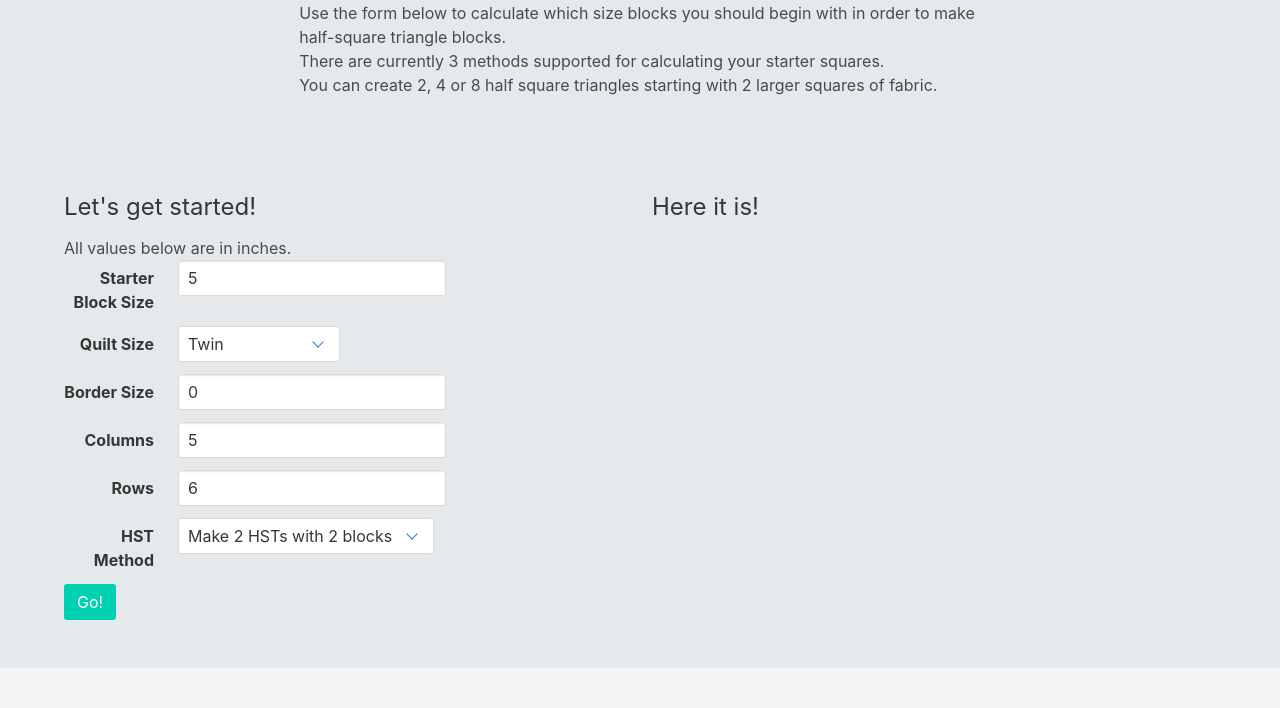
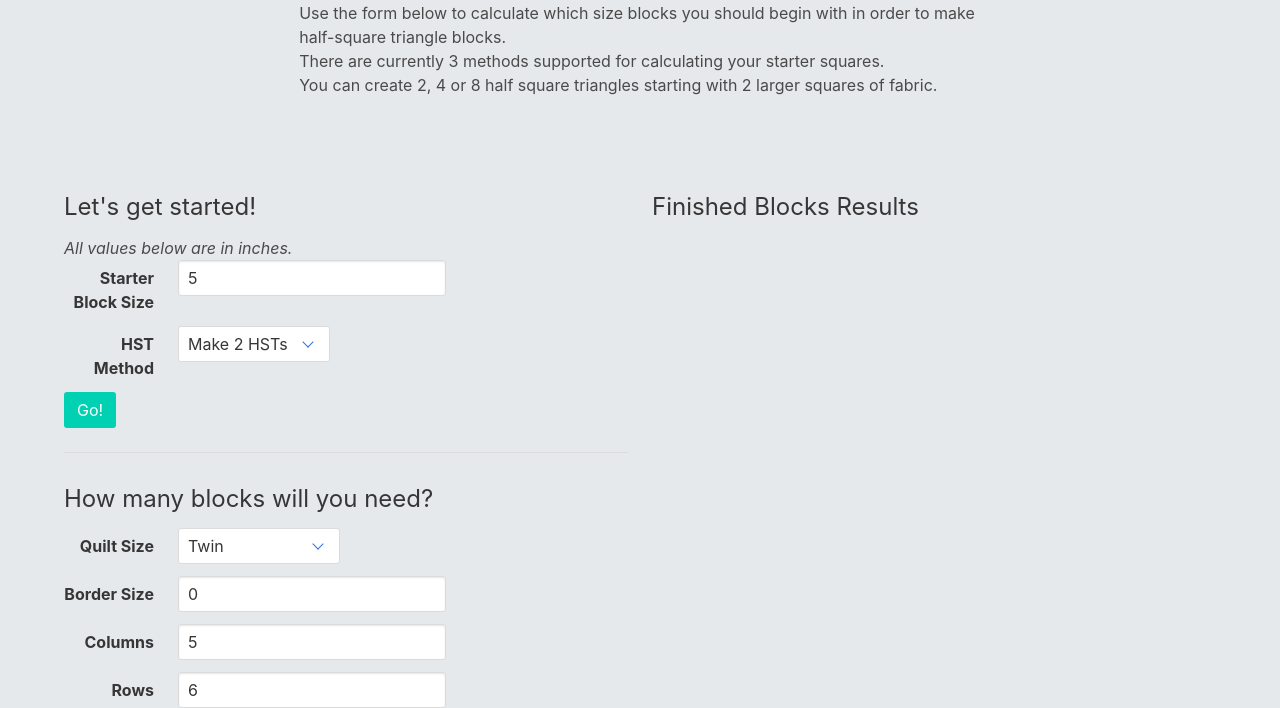
Before and after one commit to staceymosier/half-square-triangle-calculator, a website built with webpack: page dist/index.html in a window 1280 px wide. Shown: the part 107-815 px from the top of the page. Built offline with nearby package versions, Linux system fonts and the light colour scheme; a web font is replaced by a local one.

Commit message:
HTML Cleanup, adding SVG.js

```diff
--- a/package.json
+++ b/package.json
@@ -22,7 +22,8 @@
   "dependencies": {
     "bulma": "^0.6.2",
     "lodash": "^4.17.5",
-    "num2fraction": "^1.2.2"
+    "num2fraction": "^1.2.2",
+    "svg.js": "^2.6.4"
   },
   "devDependencies": {
     "babel-core": "^6.26.0",
--- a/src/form/form.js
+++ b/src/form/form.js
@@ -17,9 +17,9 @@ let quiltsizes = [
 
 /* HST method */
 let hstMethods = [
-  { text: "Make 2 HSTs with 2 blocks", value: 2 },
-  { text: "Make 4 HSTs with 2 blocks", value: 4 },
-  { text: "Make 8 HSTs with 2 blocks", value: 8 }
+  { text: "Make 2 HSTs", value: 2 },
+  { text: "Make 4 HSTs", value: 4 },
+  { text: "Make 8 HSTs", value: 8 }
 ]
 
 const buildForm = () => {
```
Also changed, not shown: dist/bundle.js, dist/index.html, 1 other file.
